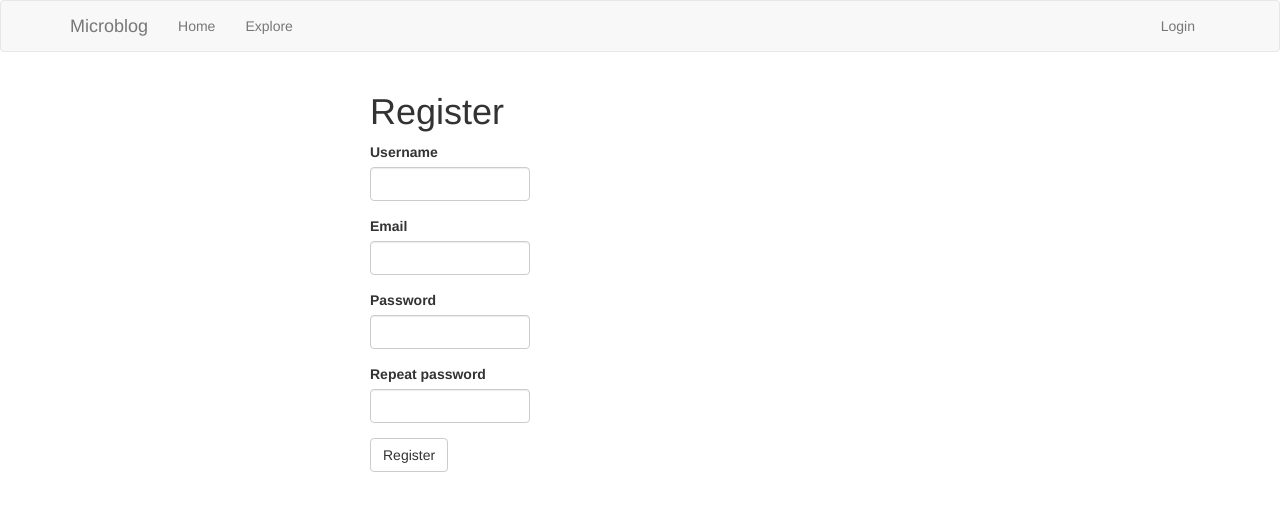
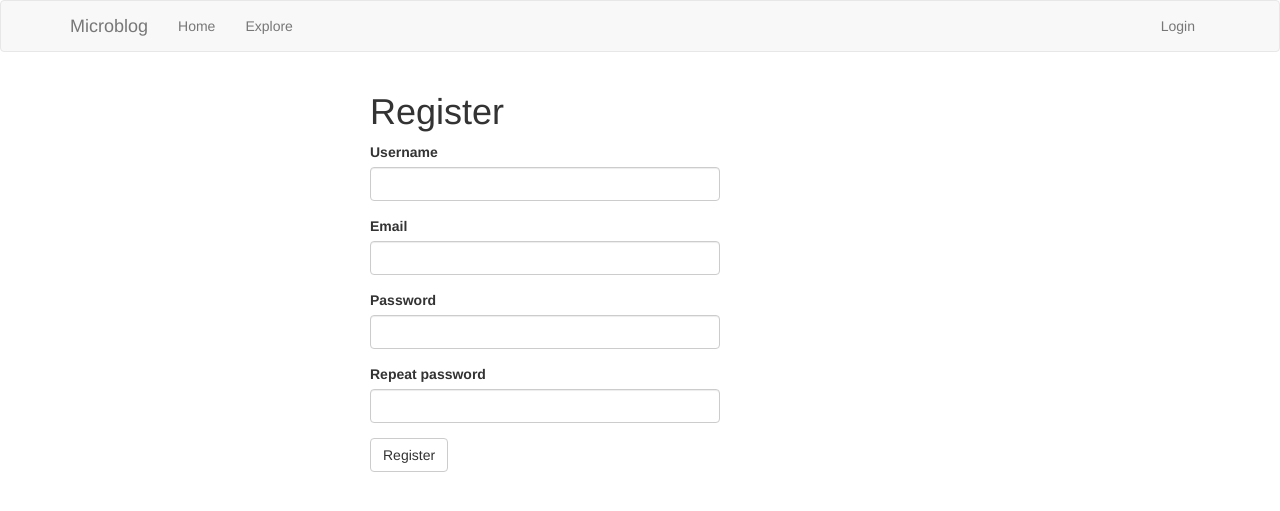
Before and after one commit to RandyRomero/Microblog, a Flask app: page /auth/register in a window 1280 px wide. Shown: the top 511 px of the page. Run offline with Flask 2, Linux system fonts and the light colour scheme; some libraries are stand-ins or nearby versions.

Commit message:
Adjust layout of register form, made it wider

```diff
--- a/app/templates/auth/register.html
+++ b/app/templates/auth/register.html
@@ -4,7 +4,7 @@
 {% block app_content %}
     <h1>{{ _('Register') }}</h1>
     <div class="row">
-        <div class="col-md-4">
+        <div class="col-md-8">
             {{ wtf.quick_form(form) }}
         </div>
     </div>
```
